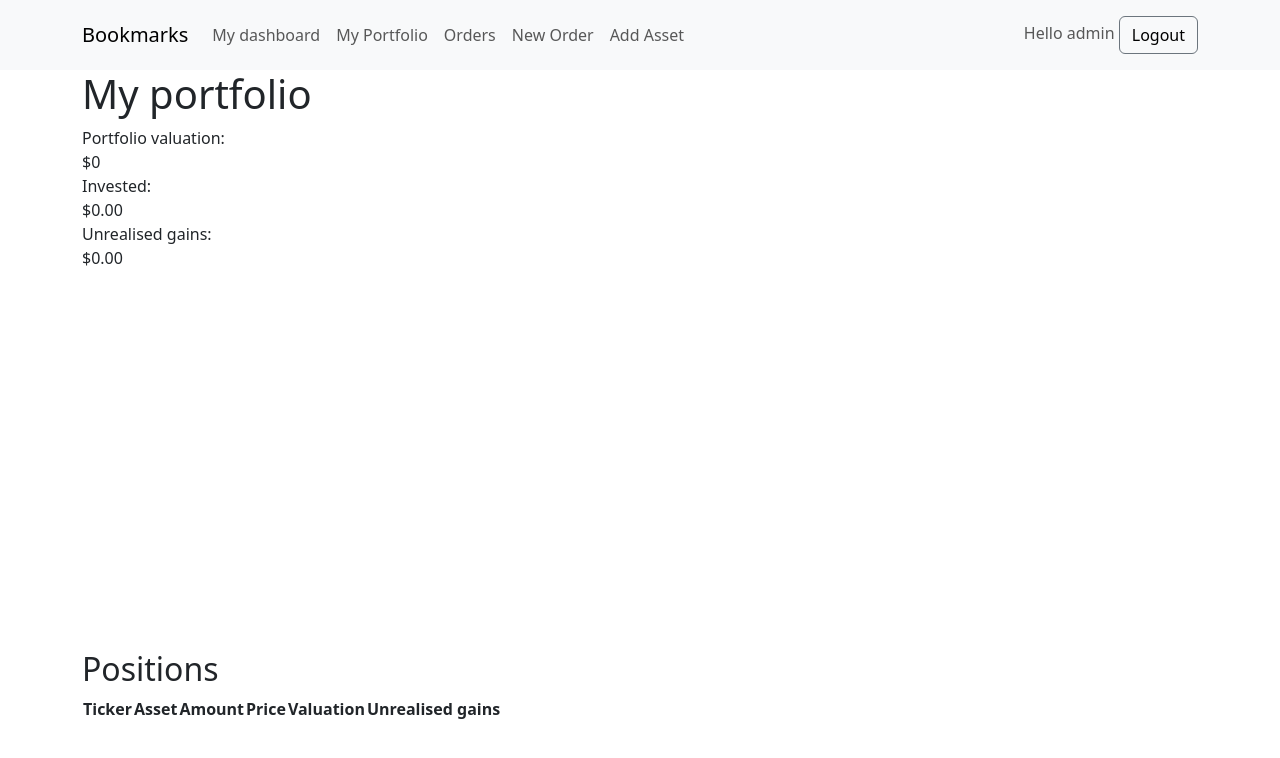
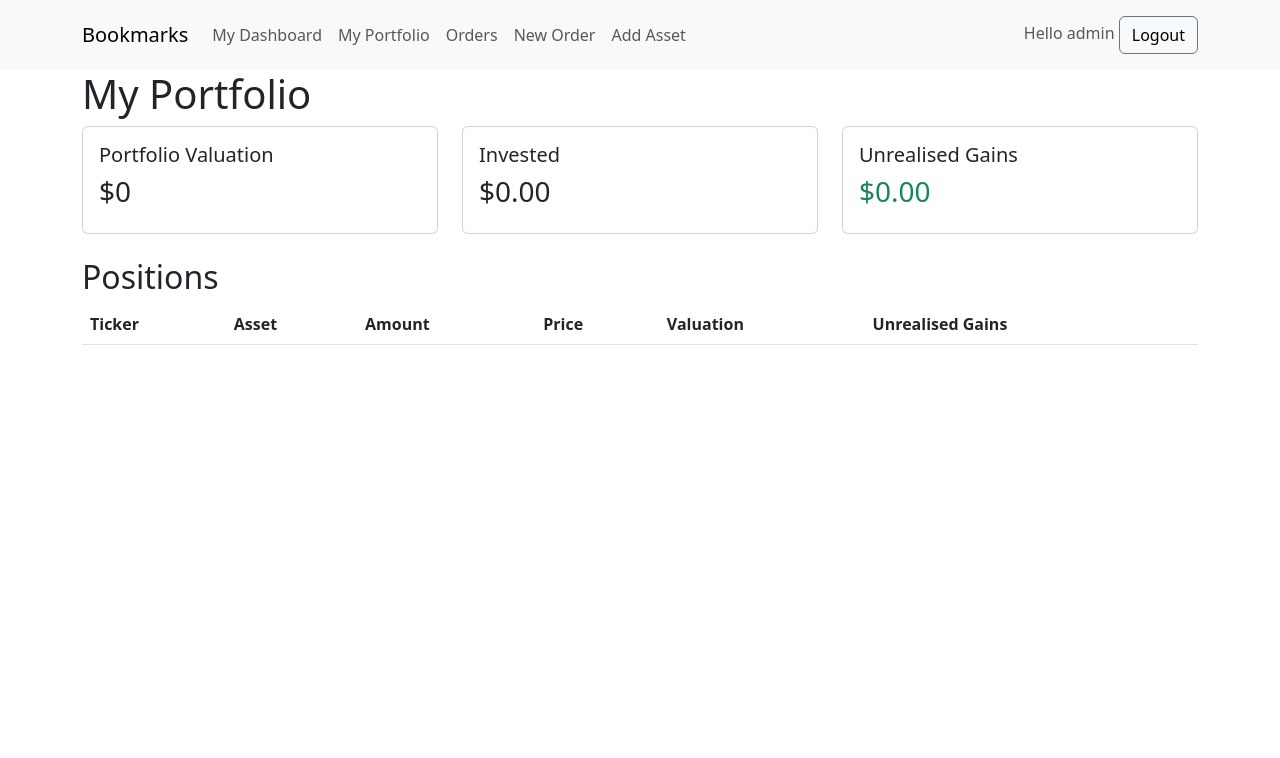
Before and after one commit to oliverthen/alpha-tracker, a Django app: page /finance/portfolio/ in a window 1280 px wide. Shown: the top 758 px of the page. Run offline with Django 4.2, Linux system fonts and the light colour scheme; a user stored in the database is signed in; data comes from the database, SQL or seed files in the repository; both versions use the stored data as it was after the commit; lists and menus that the app fills with data are empty; a map, chart or similar area stays blank.

Commit message:
Added Bootstrap to Portfolio Page and able to add asset to profile that already exists in DB

```diff
--- a/alphatracker/finance/templates/base.html
+++ b/alphatracker/finance/templates/base.html
@@ -14,7 +14,7 @@
 			<div class="collapse navbar-collapse">
 				<ul class="navbar-nav me-auto mb-2 mb-lg-0">
 					<li class="nav-item active">
-						<a class="nav-link" href="{% url 'dashboard' %}">My dashboard</a>
+						<a class="nav-link" href="{% url 'dashboard' %}">My Dashboard</a>
 					</li>
 					<li class="nav-item">
 						<a class="nav-link" href="{% url 'portfolio' %}">My Portfolio</a>
--- a/alphatracker/finance/templates/finance/portfolio.html
+++ b/alphatracker/finance/templates/finance/portfolio.html
@@ -1,34 +1,43 @@
 {% extends "base.html" %}
 
-{% block title %}My portfolio{% endblock %}
+{% block title %}My Portfolio{% endblock %}
 
 {% block content %}
-	<h1>My portfolio</h1>
+<h1>My Portfolio</h1>
 
-	<div class="box">
-		Portfolio valuation: <br>
-		<div>${{ portfolio_value }}</div>
+<div class="row">
+	<div class="col-md-4">
+		<div class="card">
+			<div class="card-body">
+				<h5 class="card-title">Portfolio Valuation</h5>
+				<h3>${{ portfolio_value }}</h3>
 			</div>
-
-	<div class="box">
-		Invested: <br>
-		<div>${{ portfolio_invested|floatformat:2 }}</div>
-	</div>
-
-	<div class="box">
-		Unrealised gains: <br>
-		<div class="{% if portfolio_unrealised_gains < 0 %}red{% else %}green{% endif %}">
-			${{ portfolio_unrealised_gains|floatformat:2 }}
 		</div>
 	</div>
 
-	<div style="width:260px; height:380px">
-		<canvas id="portfolio-chart"></canvas>
+	<div class="col-md-4">
+		<div class="card">
+			<div class="card-body">
+				<h5 class="card-title">Invested</h5>
+				<h3>${{ portfolio_invested|floatformat:2 }}</h3>
+			</div>
+		</div>
 	</div>
 
+	<div class="col-md-4">
+		<div class="card">
+			<div class="card-body">
+				<h5 class="card-title">Unrealised Gains</h5>
+				<h3 class="{% if portfolio_unrealised_gains < 0 %}text-danger{% else %}text-success{% endif %}">
+					${{ portfolio_unrealised_gains|floatformat:2 }}
+				</h3>
+			</div>
+		</div>
+	</div>
+</div>
 
-	<h2>Positions</h2>
-	<table>
+<h2 class="mt-4">Positions</h2>
+<table class="table">
 	<thead>
 		<tr>
 			<th>Ticker</th>
@@ -36,7 +45,7 @@
 			<th>Amount</th>
 			<th>Price</th>
 			<th>Valuation</th>
-				<th>Unrealised gains</th>
+			<th>Unrealised Gains</th>
 		</tr>
 	</thead>
 	<tbody>
@@ -47,7 +56,9 @@
 			<td class="num">{{ position.amount }}</td>
 			<td class="num">${{ position.price }}</td>
 			<td class="num">${{ position.valuation }}</td>
-				<td class="num">${{ position.unrealised_gains|floatformat:2 }}</td>
+			<td class="num {% if position.unrealised_gains < 0 %}text-danger{% else %}text-success{% endif %}">
+				${{ position.unrealised_gains|floatformat:2 }}
+			</td>
 		</tr>
 		{% endfor %}
 	</tbody>
--- a/alphatracker/finance/views.py
+++ b/alphatracker/finance/views.py
@@ -1,5 +1,4 @@
 from django.http import HttpResponse
-from django.db import models
 from django.db.models import Sum, F
 from django.shortcuts import render, redirect
 from django.contrib.auth import authenticate, login
@@ -204,6 +203,7 @@ def add_asset(request):
     if request.method == "POST":
         form = AssetForm(request.POST)
         if form.is_valid():
+            # Try to create a new asset
             asset = form.save()
 
             # Get the user's profile
@@ -211,7 +211,17 @@ def add_asset(request):
 
             # Associate the asset with the user's profile
             user_profile.assets.add(asset)
+        else:
+            # Handle the case where form validation fails
+            if "ticker" in form.errors:
+                # If the asset with the same ticker already exists, retrieve it
+                existing_asset = Asset.objects.get(name=form.cleaned_data["name"])
 
+                # Get the user's profile
+                user_profile = Profile.objects.get(user=request.user)
+
+                # Associate the existing asset with the user's profile
+                user_profile.assets.add
     else:
         form = AssetForm()
 
```
Also changed, not shown: alphatracker/db.sqlite3. Lines whose indentation alone changed are shown as unchanged.
